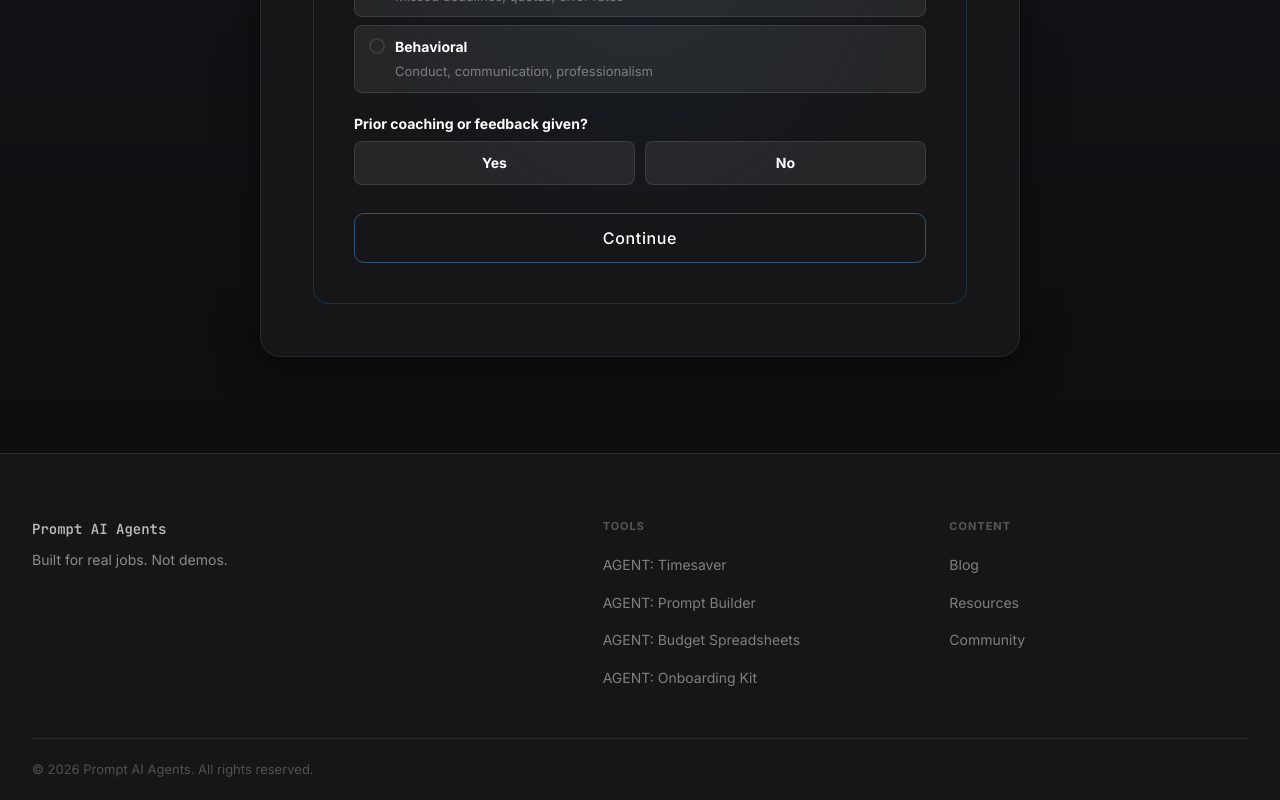
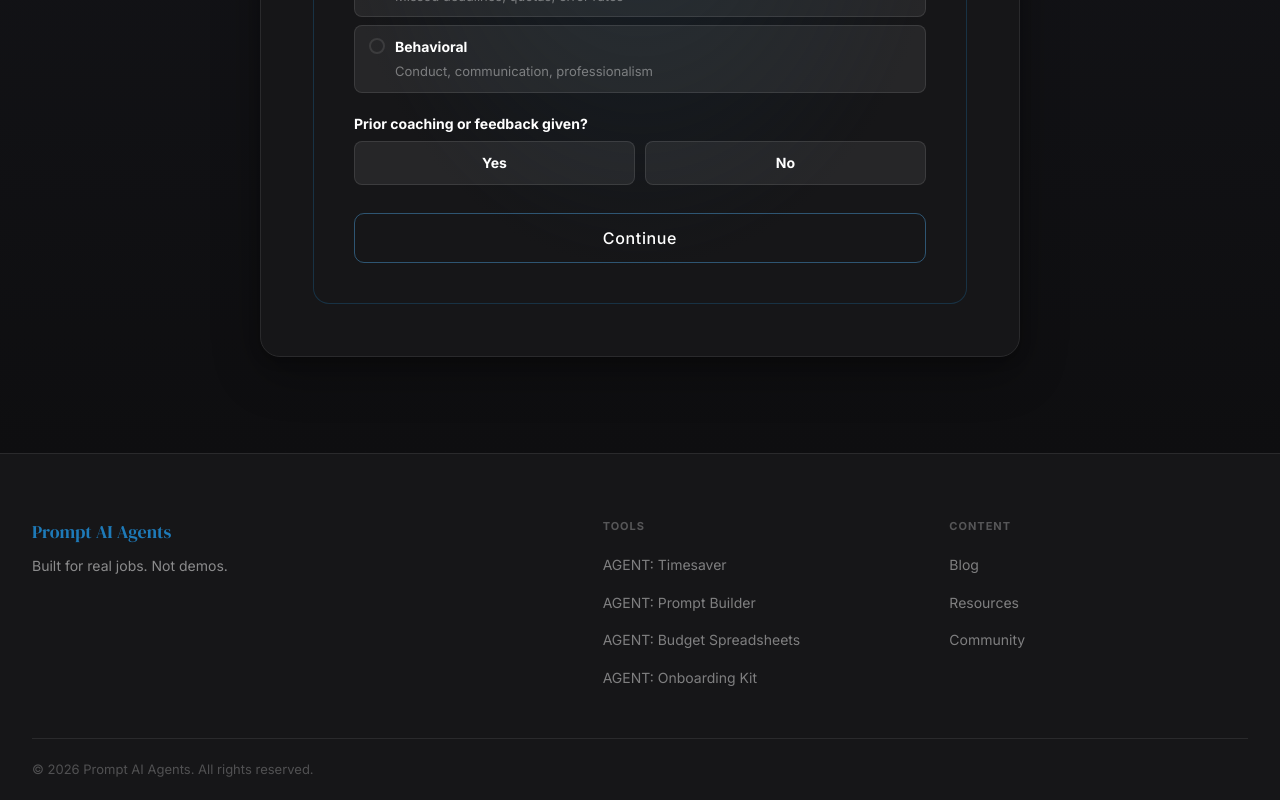
Before and after one commit to coolcalvin457-tech/agent-timesaver-nextjs, a Next.js app: page /pip-builder in a window 1280 px wide. Shown: the part 1043-1843 px from the top of the page. Built offline with nearby package versions, Linux system fonts and the light colour scheme.

Commit message:
Match footer brand name font to nav logo

```diff
--- a/app/globals.css
+++ b/app/globals.css
@@ -1944,10 +1944,10 @@ input, textarea {
 }
 
 .footer-brand-name {
-  font-family: var(--font-mono);
-  font-size: 0.875rem;
-  font-weight: 600;
-  color: rgba(255,255,255,0.7);
+  font-family: var(--font-display);
+  font-size: 1.125rem;
+  font-weight: 400;
+  color: var(--cta);
   margin-bottom: 8px;
 }
 
```
